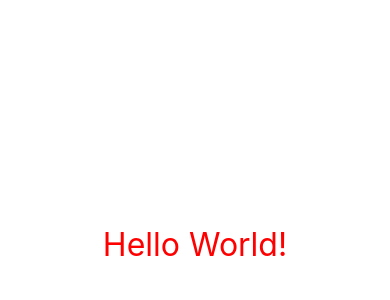
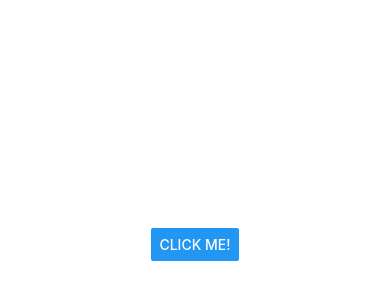
Before and after one commit to practical-coding-team-4/weather-crawler-app, a React Native app: screen / in a window 390 px wide. Shown: the part 178-478 px from the top of the page. Built offline with nearby package versions, Linux system fonts and the light colour scheme.

Commit message:
04. Button and inline handler

```diff
--- a/App.js
+++ b/App.js
@@ -1,12 +1,14 @@
 import React from 'react';
-import { StyleSheet, Text, View } from 'react-native';
+import { Button, StyleSheet, Text, View } from 'react-native';
 
-export default function App() {
-  return (
-    <View style={styles.container}>
-      <Text style={[styles.textBig, styles.textRed]}>Hello World!</Text>
-    </View>
-  );
+export default class App extends React.Component {
+  render() {
+    return(
+        <View style={styles.container}>
+          <Button title={'click me!'} onPress={()=>console.log('Clicked!')}/>
+        </View>
+    );
+  }
 }
 
 const styles = StyleSheet.create({
@@ -16,10 +18,4 @@ const styles = StyleSheet.create({
     alignItems: 'center',
     justifyContent: 'center',
   },
-  textBig: {
-    fontSize: 32,
-  },
-  textRed: {
-    color: 'red',
-  }
 });
```
